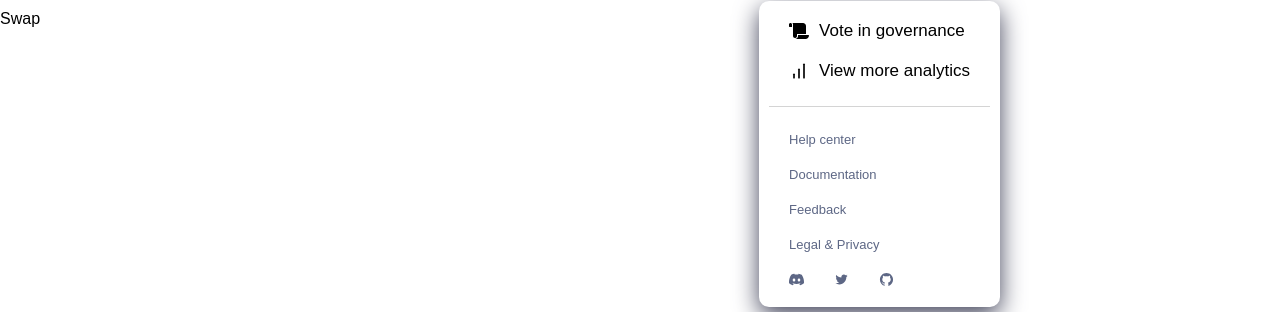
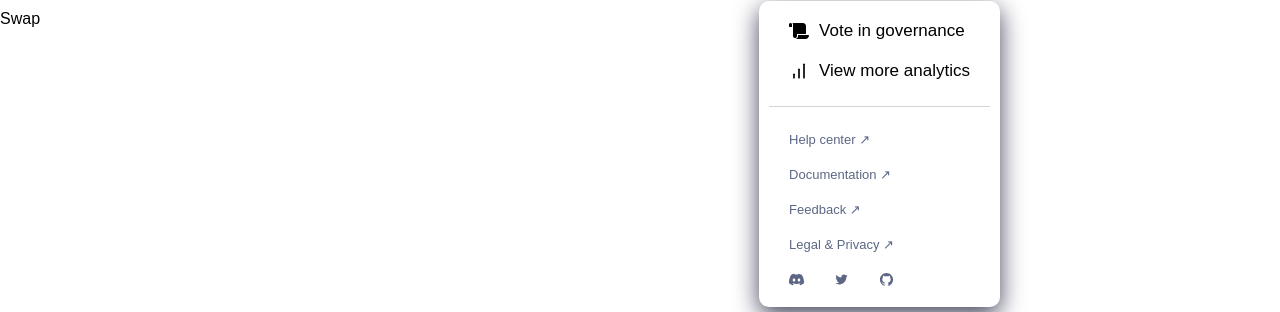
Before and after one commit to RamenSwapExchange/frontend, a React (Vite) app: page / in a window 1280 px wide. Both pictures are taken after a click on the element 985 px from the left and 40 px from the top of the page. Shown: the part 70-382 px from the top of the page. Built offline with nearby package versions, Linux system fonts and the light colour scheme.

Commit message:
arrows in dots dropdown finally work

```diff
--- a/src/components/Header/Header.tsx
+++ b/src/components/Header/Header.tsx
@@ -9,7 +9,7 @@ import {
 } from "react-icons/ai";
 import { SiDiscord } from "react-icons/si";
 import { useState } from "react";
-import { FiBarChart } from "react-icons/fi"
+import { FiBarChart } from "react-icons/fi";
 
 const Header = () => {
   const [dotsDropdownActive, setDotsDropdownActive] = useState<boolean>(false);
@@ -50,13 +50,27 @@ const Header = () => {
                 : "dropdown-menu"
             }
           >
-            <li className="dropdown-item li-hover">< FaScroll className="dropdown-icon" />Vote in governance</li>
-            <li className="dropdown-item li-hover">< FiBarChart className="dropdown-icon" />View more analytics</li>
+            <li className="dropdown-item li-hover">
+              <FaScroll className="dropdown-icon" />
+              Vote in governance
+            </li>
+            <li className="dropdown-item li-hover">
+              <FiBarChart className="dropdown-icon" />
+              View more analytics
+            </li>
             <div className="border-bottom"></div>
-            <li className="dropdown-item li-hover info-item">Help center</li>
-            <li className="dropdown-item li-hover info-item">Documentation</li>
-            <li className="dropdown-item li-hover info-item">Feedback</li>
-            <li className="dropdown-item li-hover info-item">Legal & Privacy</li>
+            <li className="dropdown-item li-hover info-item">
+              Help center &#8599;
+            </li>
+            <li className="dropdown-item li-hover info-item">
+              Documentation &#8599;
+            </li>
+            <li className="dropdown-item li-hover info-item">
+              Feedback &#8599;
+            </li>
+            <li className="dropdown-item li-hover info-item">
+              Legal & Privacy &#8599;
+            </li>
             <li className="dropdown-item li icon-item ">
               <SiDiscord style={{ margin: 0 }} />
               <AiOutlineTwitter />
```
